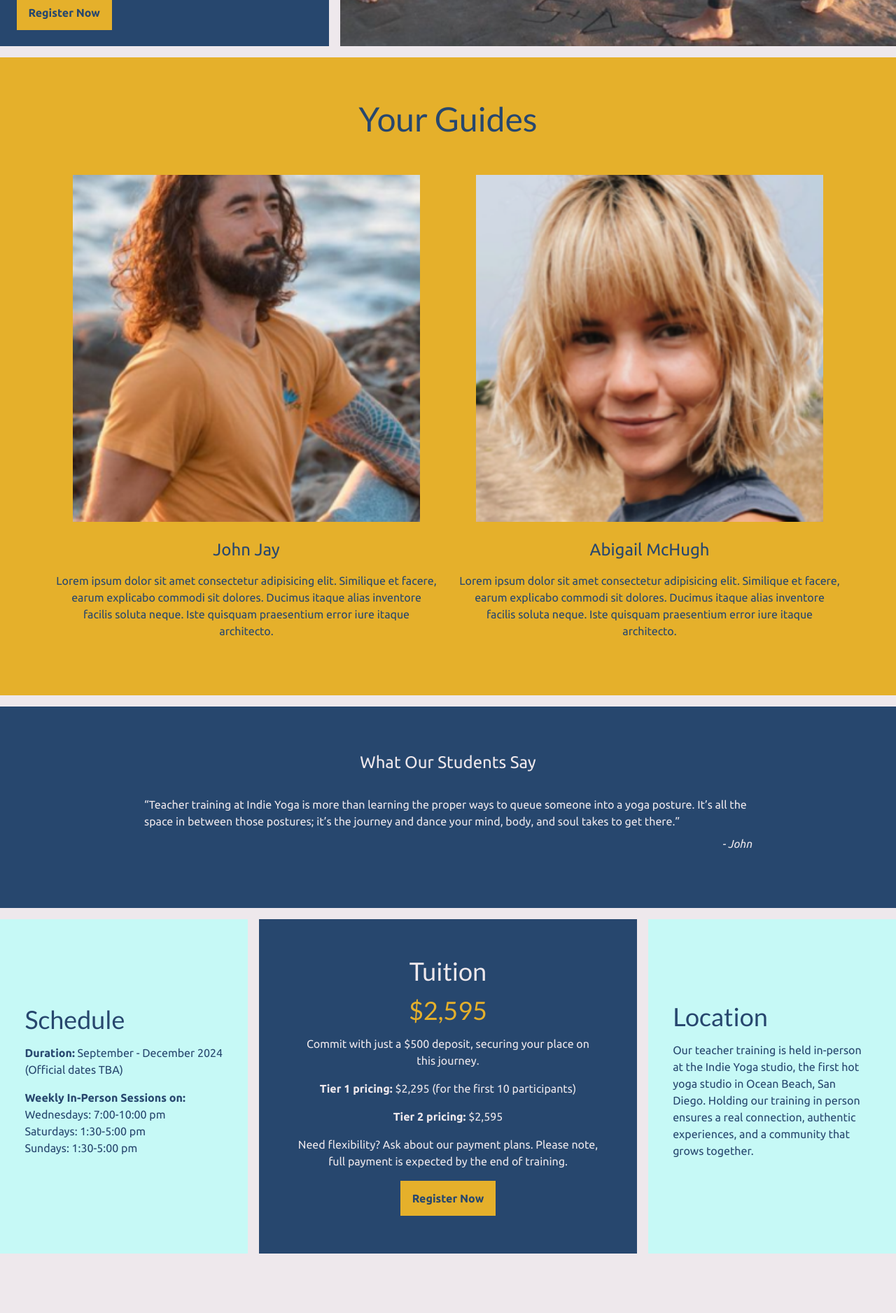
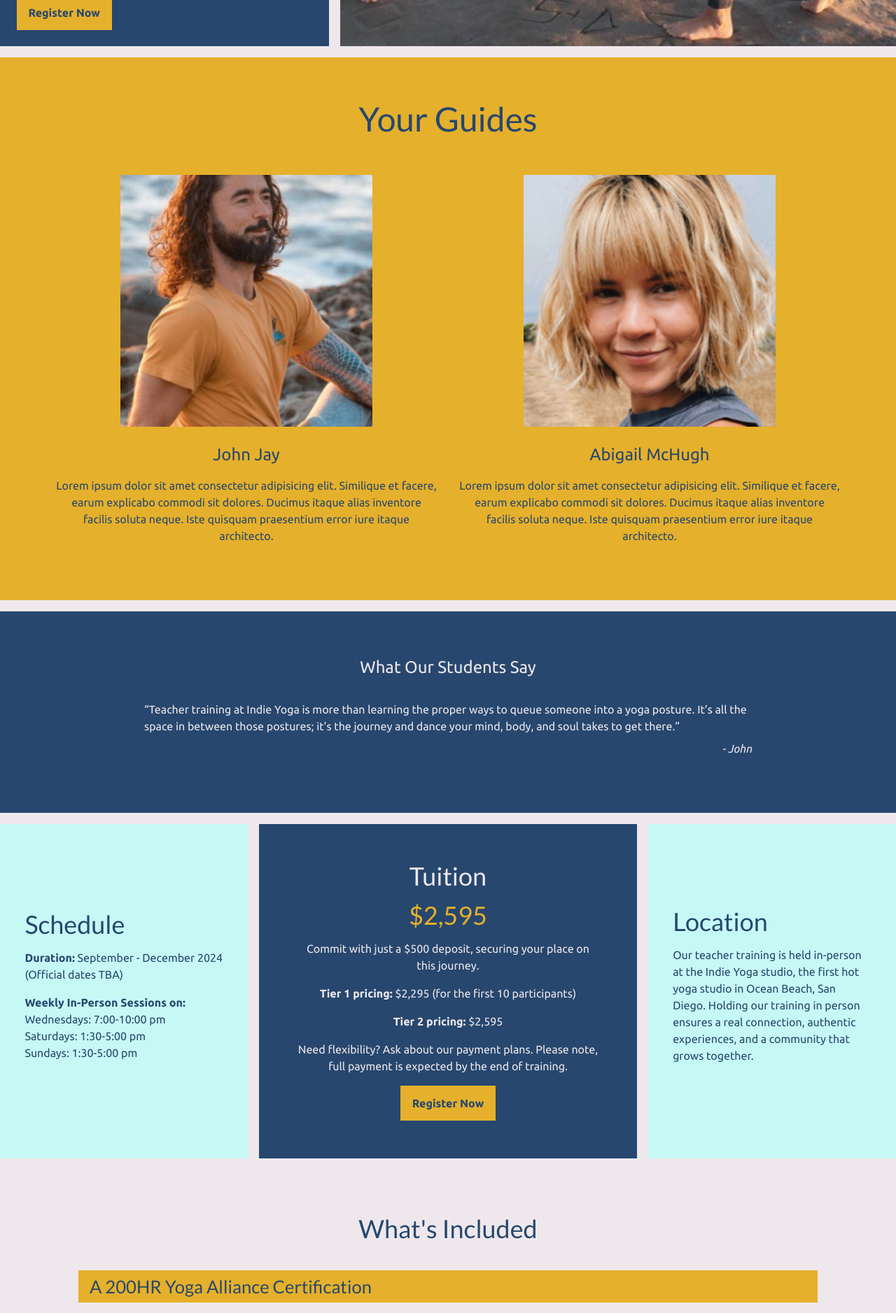
Before and after one commit to ViaSana/indie-yoga, a Jekyll site: the page built from teachertraining.html, in a window 1280 px wide. Shown: the part 1410-3287 px from the top of the page at 70% size. Built offline with Jekyll 4.4.1, drawn with Linux system fonts in a browser that asks for light colours.

Commit message:
callin it a day

```diff
--- a/_includes/faq.html
+++ b/_includes/faq.html
@@ -3,7 +3,6 @@
     Pulls Questions and Answers from FAQs.yml
 -->
 <div x-data="{ selected: null }">
-
     {% for item in site.data.faqs.things-to-know %}
         <div class="relative text-left">
             <button type="button" class="block w-full pt-6"
--- a/assets/css/output-style.css
+++ b/assets/css/output-style.css
@@ -1877,6 +1877,12 @@
 .w-full {
   width: 100%;
 }
+.w-\[40vw\] {
+  width: 40vw;
+}
+.w-\[40vh\] {
+  width: 40vh;
+}
 .max-w-2xl {
   max-width: 42rem;
 }
--- a/teachertraining.html
+++ b/teachertraining.html
@@ -50,15 +50,15 @@
     <!-- Side By Side Teacher Grid -->
     <div class="grid md:grid-cols-2">
         <div class="p-4 h-min">
-            <div class="m-6">
-                <img class="aspect-square" src="{{page.teacher-1_image}}">
+            <div class="flex justify-center m-6">
+                <img class="aspect-square w-[40vh] " src="{{page.teacher-1_image}}">
             </div>
             <h4>John Jay</h4>
             <p class="editable">Lorem ipsum dolor sit amet consectetur adipisicing elit. Similique et facere, earum explicabo commodi sit dolores. Ducimus itaque alias inventore facilis soluta neque. Iste quisquam praesentium error iure itaque architecto.</p>
         </div>
         <div class="p-4 h-min">
-            <div class="m-6">
-                <img class="mb-4 aspect-square" src="{{page.teacher-2_image}}">
+            <div class="flex justify-center m-6">
+                <img class="aspect-square w-[40vh]" src="{{page.teacher-2_image}}">
             </div>
             <h4>Abigail McHugh</h4>
             <p class="editable">Lorem ipsum dolor sit amet consectetur adipisicing elit. Similique et facere, earum explicabo commodi sit dolores. Ducimus itaque alias inventore facilis soluta neque. Iste quisquam praesentium error iure itaque architecto.</p>
@@ -118,15 +118,39 @@
 <!-- Pulls Items from FAQs.yml -->
 <section class="mx-scrn">
     <h3 class="text-center text-d-blue">What's Included</h3>
-    <div>
-        {% for item in site.data.teacher-training.whats-included %}
-            <div class="relative text-left text-d-blue">
-                <div class="flex items-center justify-between px-6 mx-12 my-6 bg-yellow">
-                    <h5 class="py-2">{{ item.feature }}</h5>
+
+    <div class="mx-12">
+        <div x-data="{ selected: null }">
+            {% for item in site.data.teacher-training.whats-included %}
+                <div class="relative text-left text-d-blue">
+                    <button type="button" class="block w-full pt-6" @click="selected !== {{ forloop.index }} ? selected = {{ forloop.index }} : selected = null">
+                        <div class="flex text-left {% if item.description %}items-center justify-between{% endif %} px-4 bg-yellow">
+                            <h5 class="py-2">{{ item.feature }}</h5>
+                            <div class="w-6 pr-8 ml-auto">
+
+
+                {% if item.description %}
+                                <svg width="24px" stroke-width="1.5" viewBox="0 0 24 24" fill="none" xmlns="http://www.w3.org/2000/svg" color="#000000"><path d="M6 9l6 6 6-6" stroke="#000000" stroke-width="1.5" stroke-linecap="round" stroke-linejoin="round"></path></svg></div>
+                        </div>
+                    </button>
+
+                    <div class="relative overflow-hidden transition-all duration-700 max-h-0"
+                            style="" x-ref="container{{ forloop.index }}"
+                            x-bind:style="selected == {{ forloop.index }} ? 'max-height: ' + $refs.container{{ forloop.index }}.scrollHeight + 'px' : ''">
+                        <div class="bg-yellow">
+                            <p class="py-4">{{ item.description }}</p>
+                        </div>
+                    </div>
+                {% else %}
+                        </div>
+                    </button>
+                {% endif %}
+
                 </div>
-            </div>
-        {% endfor %}
+            {% endfor %}
+        </div>
     </div>
+
 </section>
 
 {% include insta.html %}
```
Also changed, not shown: pricing.html (+8 -8 lines).
